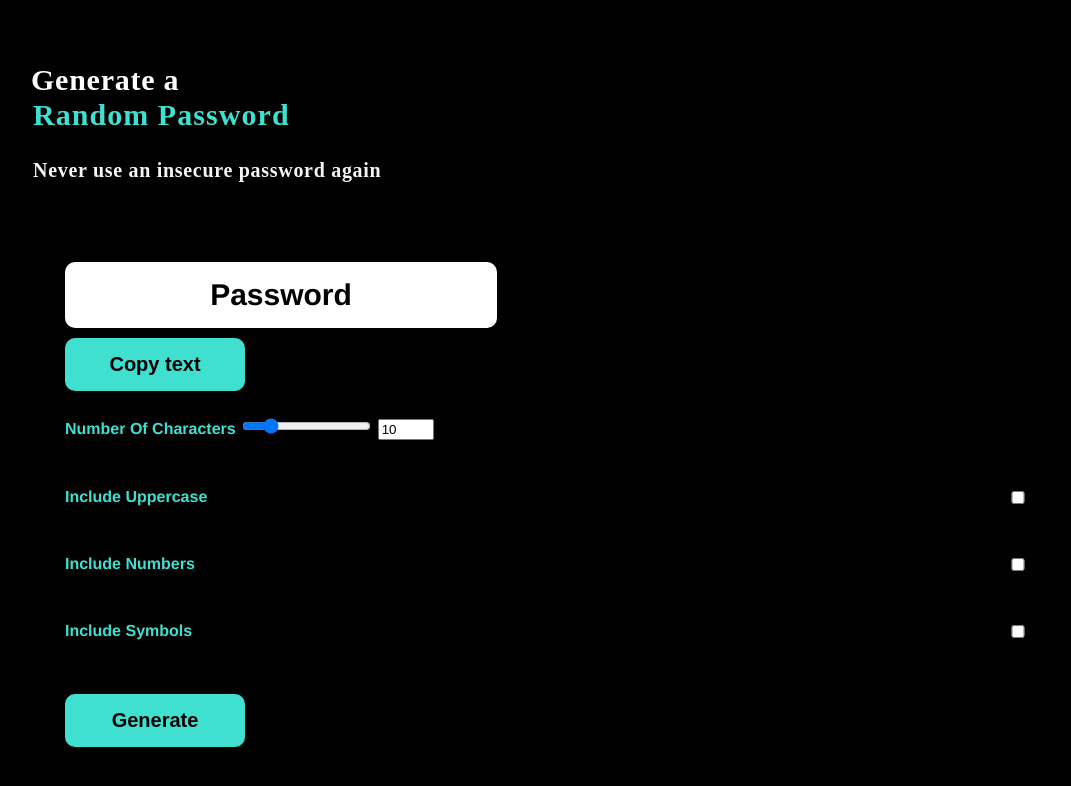
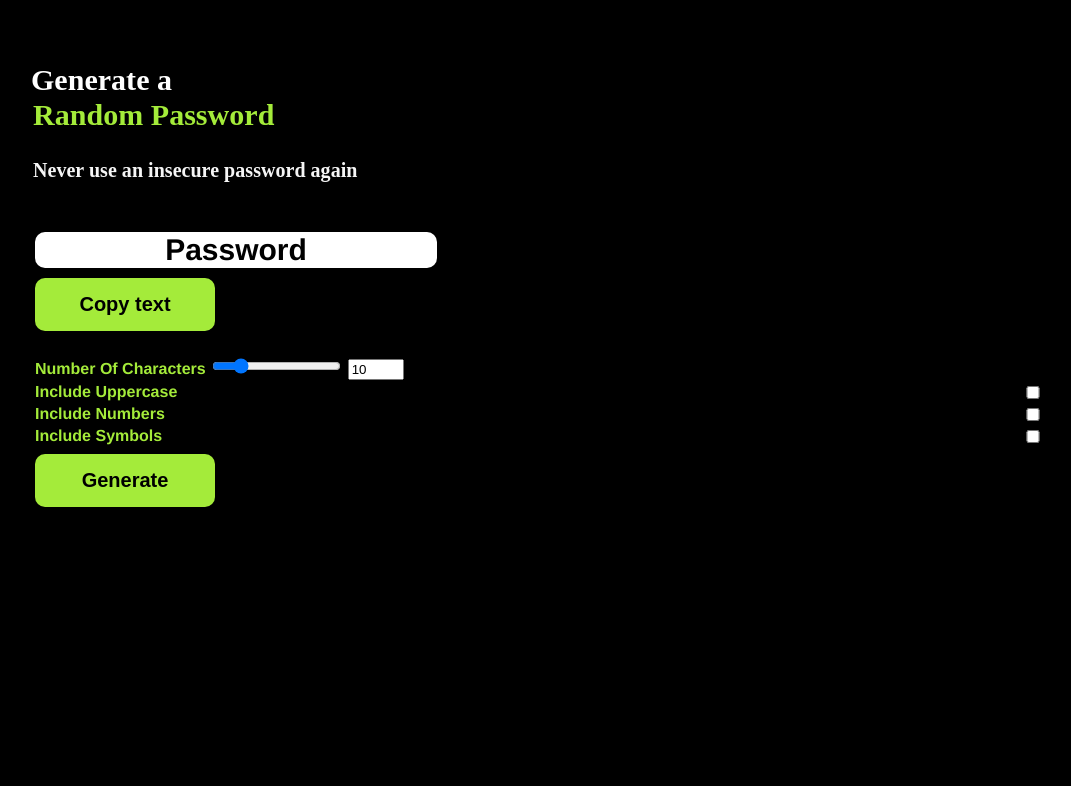
Before and after one commit to 5anjayA/PasswordGenerator, a plain HTML site: page index.html in a window 1280 px wide. Shown: the whole page, without its empty margins (21-1092 px from the left). Drawn offline with Linux system fonts and the light colour scheme.

Commit message:
this is an edit of css (em =px)

```diff
--- a/styles.css
+++ b/styles.css
@@ -4,7 +4,7 @@ html, body {
     background-size: cover;
     font-weight: bold;
     margin-left: 27px; margin-top: 100px;
-    color: turquoise;
+    color: rgb(164, 235, 58);
 
 }
 h1 {
@@ -19,10 +19,10 @@ h1 {
     font-weight: 900;
     font-size: 30px;
     line-height: 0px;
-    letter-spacing: 0.025em;
+    letter-spacing: 0.025px; /* em is a scalability unit = Font size of the element being styled x Specified value of the element being styled*/
 }
 h2 {
-    color: turquoise;
+    color: rgb(164, 235, 58);
     position: absolute;
     width: 854px;
     height: 82px;
@@ -33,7 +33,7 @@ h2 {
     font-weight: 900;
     font-size: 30px;
     line-height: 0px;
-    letter-spacing: 0.035em;
+    letter-spacing: 0.035px; /**/
 }
 h3{
     color: whitesmoke;
@@ -47,14 +47,14 @@ h3{
     font-weight: 900;
     font-size: 20px;
     line-height: 0px;
-    letter-spacing: 0.035em;
+    letter-spacing: 0.035px; /**/
 }
 p{
     background-color: white;
     color: black;
     font-size: 30px;
     width: 400px;
-    padding: 1rem;
+    padding: 1px; /**/
     justify-content: center;
     display: flex;
     align-items: center;
@@ -65,14 +65,14 @@ p{
     flex-direction: column;
     display: flex;
     justify-content: center;
-    padding: 2rem;
+    padding: 2px; /**/
 
 
 }
 .form{
 display:grid;
 grid-template-columns: auto auto;
-row-gap: 3rem;
+row-gap: 3px; /**/
 ;
 
 
@@ -80,7 +80,7 @@ row-gap: 3rem;
 }
 .btn{
 width: 180px;
-background: turquoise;
+background: rgb(164, 235, 58);
 padding-top: 15px;
 padding-bottom: 15px;
 font-weight: bold;
@@ -94,7 +94,7 @@ margin-right: 10px;
 
 .copyBtn{
     width: 180px;
-    background: turquoise;
+    background: rgb(164, 235, 58);
     padding-top: 15px;
     padding-bottom: 15px;
     font-weight: bold;
```
Also changed, not shown: 1 other file.
